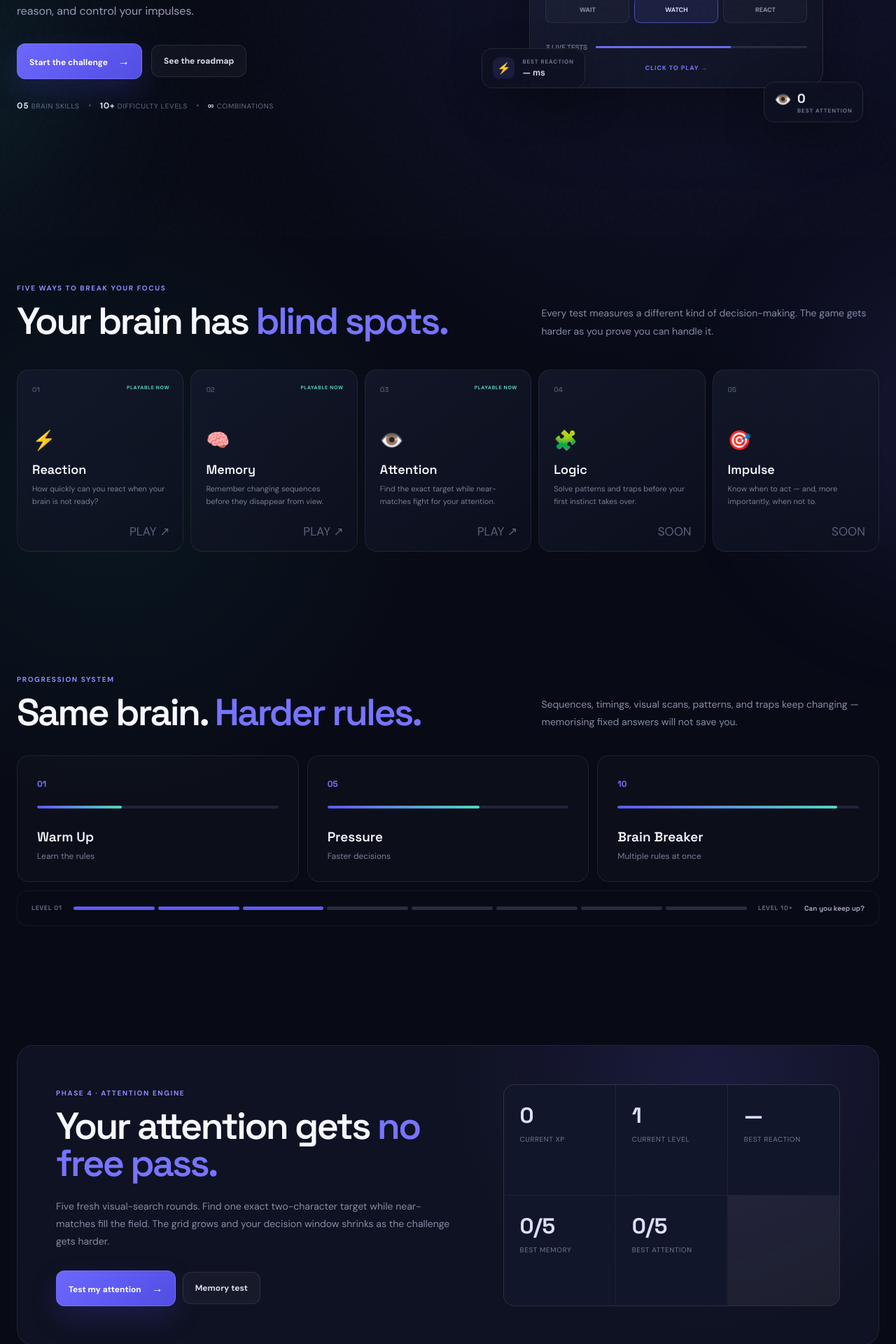
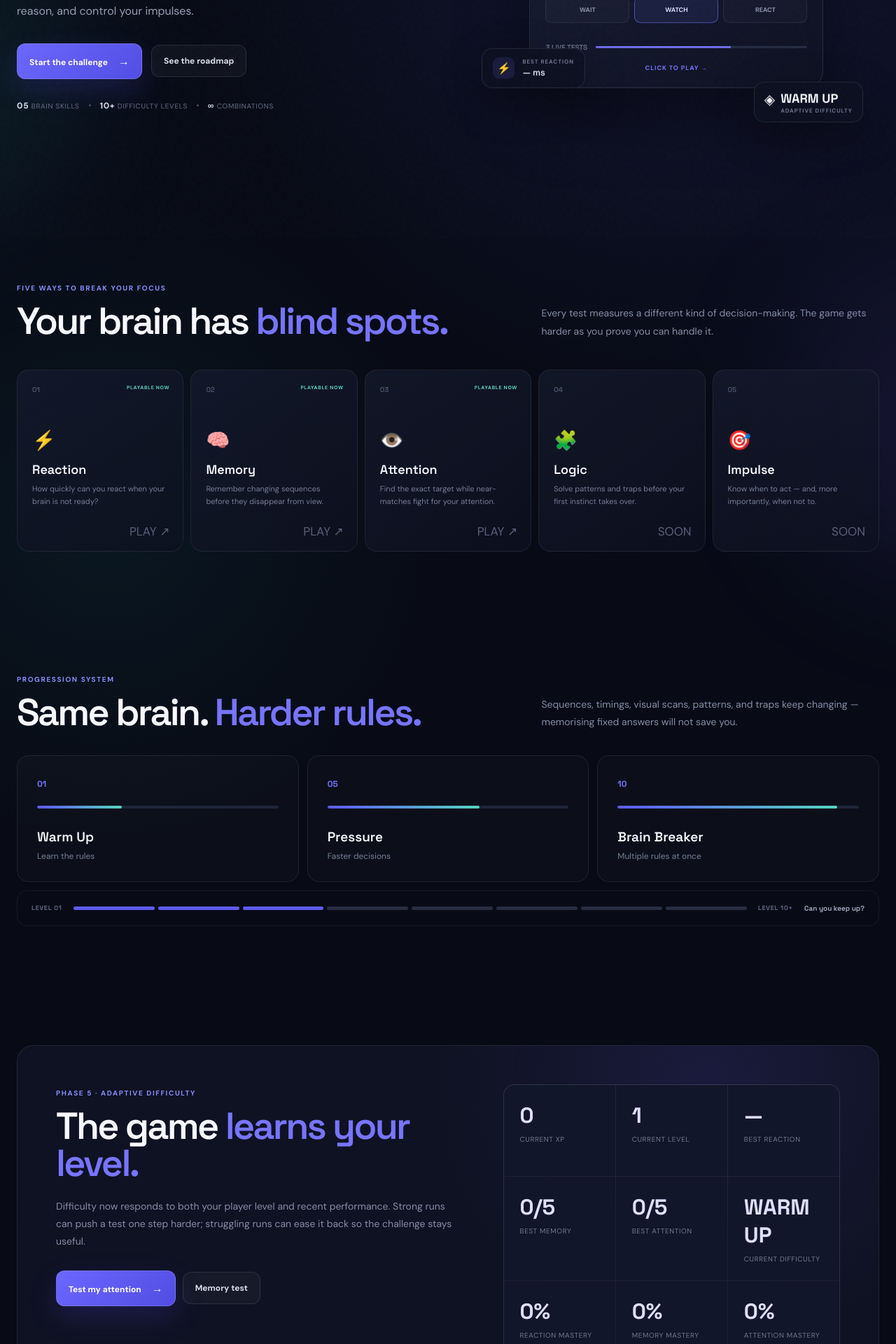
Before and after one commit to ayushydv1805/your-brain-is-lying, a React (Vite) app: page / in a window 1280 px wide. Shown: the part 460-2380 px from the top of the page at 70% size. Built offline with nearby package versions, Linux system fonts and the light colour scheme.

Commit message:
feat: expose adaptive difficulty on dashboard

```diff
--- a/src/App.jsx
+++ b/src/App.jsx
@@ -77,6 +77,20 @@ function App() {
   const startReaction = () => startTest('reaction');
   const startMemory = () => startTest('memory');
   const startAttention = () => startTest('attention');
+
+  const averageMastery = Math.round(
+    (
+      getSkillMastery(player, 'reaction') +
+      getSkillMastery(player, 'memory') +
+      getSkillMastery(player, 'attention')
+    ) / 3,
+  );
+
+  const overallDifficulty = getDifficultyProfile(
+    player.level,
+    averageMastery,
+    'overall',
+  );
 
   const finishReaction = (runResult) => {
     const current = loadPlayer();
@@ -423,10 +437,10 @@ function App() {
               </div>
             </div>
 
-            <div className="floating-card streak-card">
-              <span>👁️</span>
-              <strong>{player.bestAttentionScore}</strong>
-              <small>best attention</small>
+            <div className="floating-card streak-card difficulty-floating-card">
+              <span>◈</span>
+              <strong>{overallDifficulty.tier.shortName}</strong>
+              <small>adaptive difficulty</small>
             </div>
           </div>
         </section>
@@ -549,17 +563,17 @@ function App() {
           <div className="about-panel">
             <div className="about-copy">
               <span className="section-kicker">
-                PHASE 4 · ATTENTION ENGINE
+                PHASE 5 · ADAPTIVE DIFFICULTY
               </span>
 
               <h2>
-                Your attention gets <span>no free pass.</span>
+                The game <span>learns your level.</span>
               </h2>
 
               <p>
-                Five fresh visual-search rounds. Find one exact two-character
-                target while near-matches fill the field. The grid grows and
-                your decision window shrinks as the challenge gets harder.
+                Difficulty now responds to both your player level and recent
+                performance. Strong runs can push a test one step harder;
+                struggling runs can ease it back so the challenge stays useful.
               </p>
 
               <div className="about-actions">
@@ -599,6 +613,22 @@ function App() {
                 <strong>{player.bestAttentionScore}/5</strong>
                 <span>best attention</span>
               </div>
+              <div>
+                <strong>{overallDifficulty.tier.shortName}</strong>
+                <span>current difficulty</span>
+              </div>
+              <div>
+                <strong>{getSkillMastery(player, 'reaction')}%</strong>
+                <span>reaction mastery</span>
+              </div>
+              <div>
+                <strong>{getSkillMastery(player, 'memory')}%</strong>
+                <span>memory mastery</span>
+              </div>
+              <div>
+                <strong>{getSkillMastery(player, 'attention')}%</strong>
+                <span>attention mastery</span>
+              </div>
             </div>
           </div>
         </section>
```
